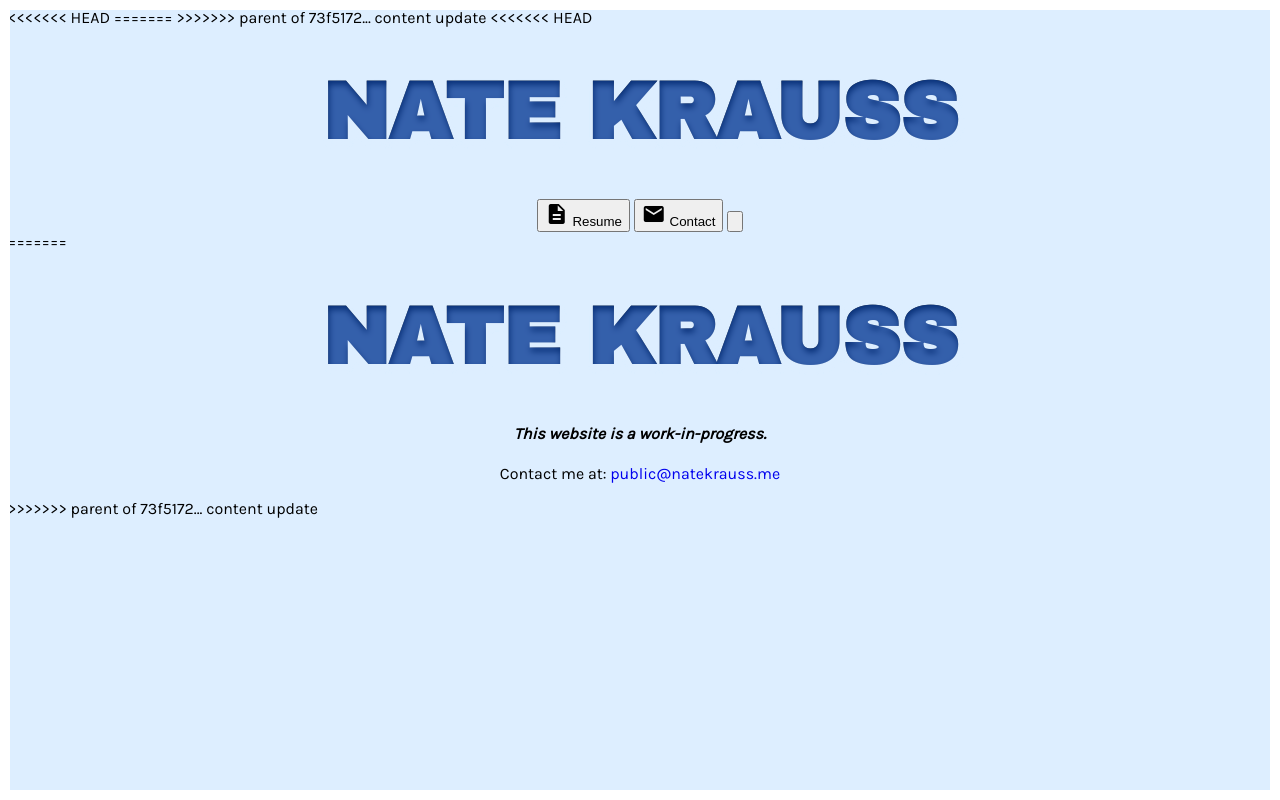
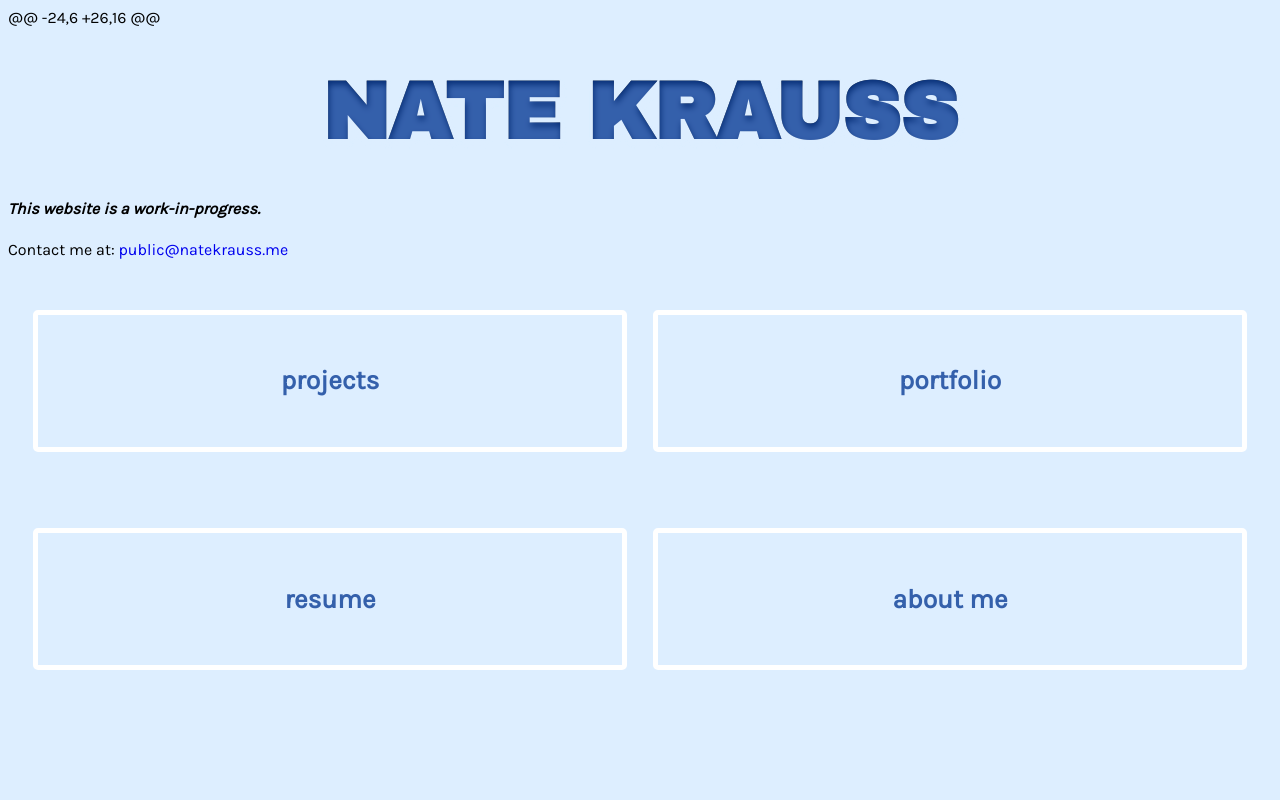
Before and after one commit to Kraussie/Kraussie.github.io, a plain HTML site: page index.html in a window 1280 px wide. Drawn offline with Linux system fonts and the light colour scheme; files that its build step writes are made by us from their sources.

Commit message:
revert again

```diff
--- a/index.html
+++ b/index.html
@@ -1,53 +1,25 @@
-<!DOCTYPE html>
-<html>
 <head>
-<<<<<<< HEAD
-    <meta charset="UTF-8">
-    <title>nate.krauss - home</title>
-
-    <!--Import main.css-->
-    <link rel="stylesheet" type="text/css" href="css/main.css"/>
-
-    <!-- Add icon library -->
-    <link rel="stylesheet" href="https://fonts.googleapis.com/icon?family=Material+Icons">
-
-    <!--Import Google Fonts-->
-=======
 	<meta charset="UTF-8">
 	<title>nate.krauss - home</title>
+
+	<!--CSS SETTINGS-->
 	<link rel="stylesheet" type="text/css" href="main.css"/>
->>>>>>> parent of 73f5172... content update
 	<link href="https://fonts.googleapis.com/css?family=Karla" rel="stylesheet">
 	<link href="https://fonts.googleapis.com/css?family=Archivo+Black" rel="stylesheet">
-</head>
-<body>
-<<<<<<< HEAD
-    <a href="/" style="text-decoration: none;"><h1 class="home-title">NATE KRAUSS</h1></a>
-
-    <div align="center">
-        <button class="btn"><span class="material-icons">description</span> Resume</button>
-        <button class="btn"><span class="material-icons">email</span> Contact</button>
-        <button class="btn"><span class="material-icons"></span></button>
-    </div>
-
-    <!--Simple Analytics-->
-    <script async defer src="https://cdn.simpleanalytics.io/hello.js"></script>
-    <noscript><img src="https://api.simpleanalytics.io/hello.gif" alt=""></noscript>
-=======
-	<div id="left"></div>
-	<div id="right"></div>
-	<div id="top"></div>
-	<div id="bottom"></div>
-
-	<div class = "main">
-		<h1 class = "home-title">NATE KRAUSS</h1>
-	</div>
-
-	<div style="text-align: center;">
+@@ -24,6 +26,16 @@ <h1 class = "home-title">NATE KRAUSS</h1>
 		<h4><i>This website is a work-in-progress.</i></h4>
 
 		<p>Contact me at: <a href="sendto:public@natekrauss.me">public@natekrauss.me</a></p>
+
+		<ul class = "nav-bar">
+			<a href="#" id="main-button"><li id="box-hover">projects</li></a>
+			<a href="#" id="main-button"><li id="box-hover">portfolio</li></a>
+		</ul>
+
+		<ul class="nav-bar">
+			<a href="#" id="main-button"><li id="box-hover">resume</li></a>
+			<a href="#" id="main-button"><li id="box-hover">about me</li></a>
+		</ul>
 	</div>
->>>>>>> parent of 73f5172... content update
 </body>
 </html>
```
